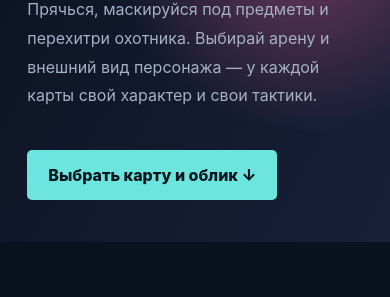
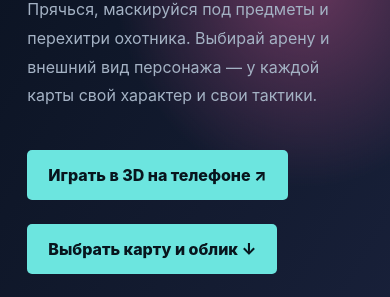
Before and after one commit to OTKAT628/otkat-games, a plain HTML site: page web/hide-and-seek/index.html in a window 390 px wide. Shown: the part 312-609 px from the top of the page. Drawn offline with Linux system fonts and the light colour scheme.

Commit message:
Link Hide and Seek page to 3D mobile playtest

```diff
--- a/web/hide-and-seek/index.html
+++ b/web/hide-and-seek/index.html
@@ -39,7 +39,7 @@
 <p class="eyebrow">OTKAT ORIGINAL · ПЕРВЫЙ ИГРОВОЙ ПРОЕКТ</p>
 <h1>HIDE<br><em>& SEEK</em></h1>
 <p class="intro">Прячься, маскируйся под предметы и перехитри охотника. Выбирай арену и внешний вид персонажа — у каждой карты свой характер и свои тактики.</p>
-<a class="button" href="#customize">Выбрать карту и облик ↓</a>
+<a class="button" href="3d.html">Играть в 3D на телефоне ↗</a> <a class="button" href="#customize">Выбрать карту и облик ↓</a>
 </section>
 <section class="game-section" id="customize">
 <p class="eyebrow">ТВОЙ СТИЛЬ ИГРЫ</p><h2>Выбери карту</h2>
```
